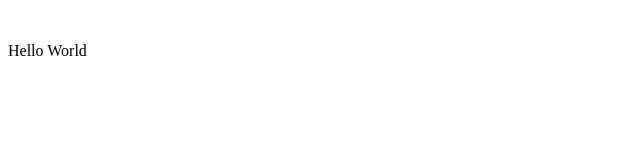
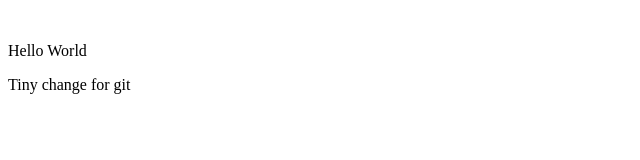
Before and after one commit to ghines/First-Project, a plain HTML site: page index.html in a window 1280 px wide. Shown: the whole page, without its empty margins (0-640 px from the left). Drawn offline with Linux system fonts and the light colour scheme.

Commit message:
Added a little line

```diff
--- a/index.html
+++ b/index.html
@@ -5,6 +5,7 @@
                <title>Chapter 2</title>
                 <body>
        <p>Hello World</p>
+       <p>Tiny change for git</p>
                </body>
         </head>
     </html>
```
